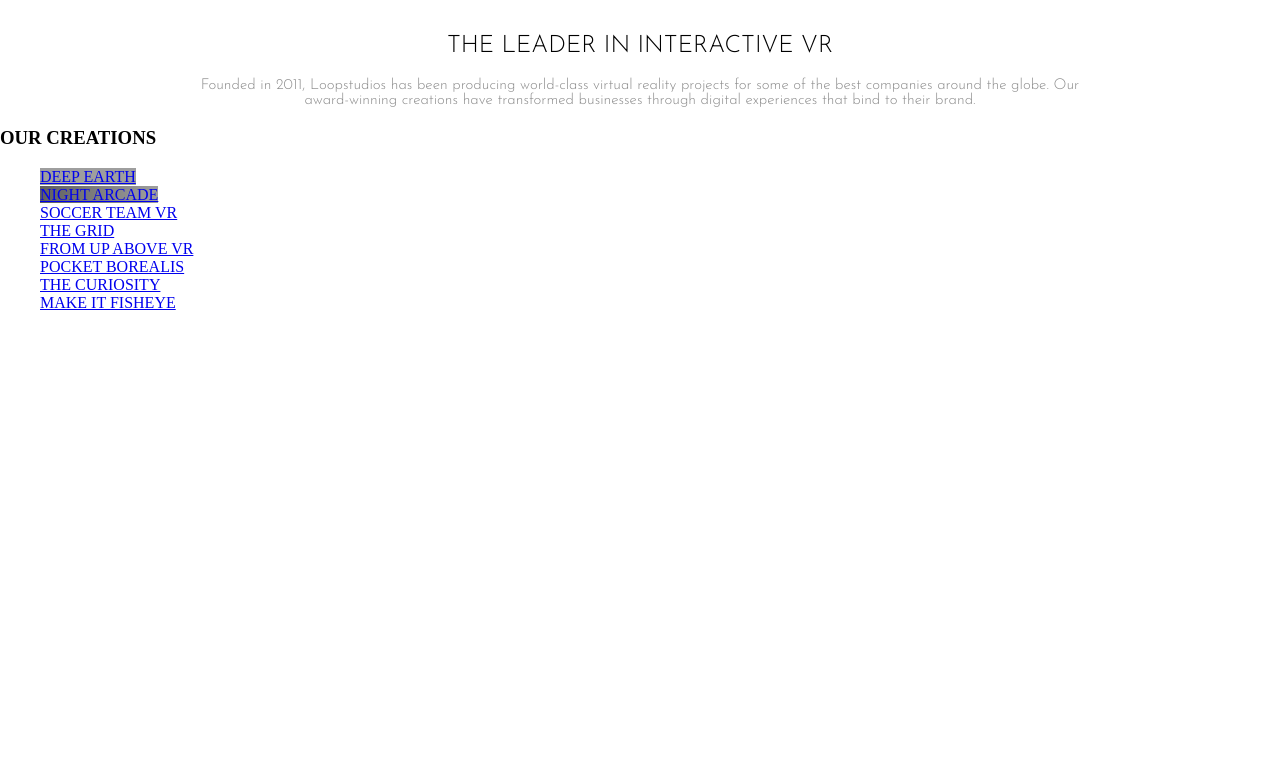
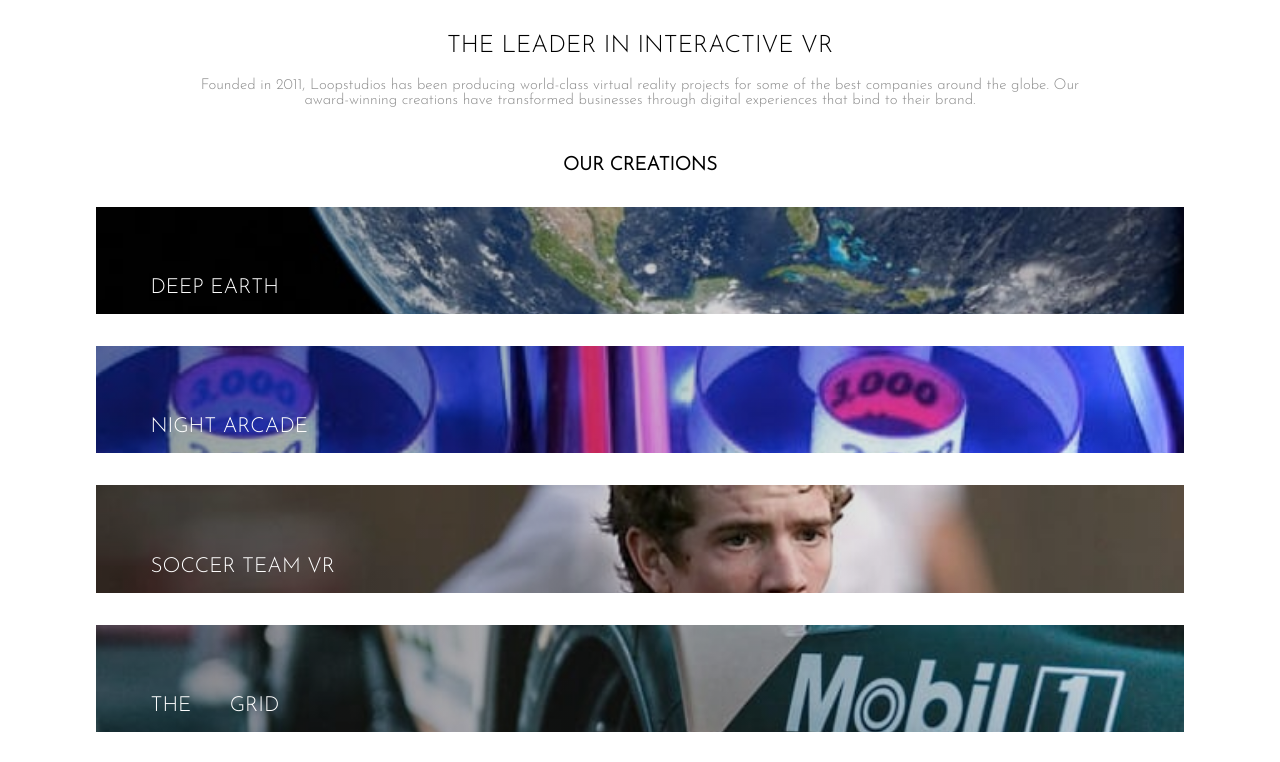
Before and after one commit to ritey01/loopstudios-landing-page, a React (Create React App) app: page / in a window 1280 px wide. Shown: the part 1081-1843 px from the top of the page. Before the commit the page ends 1409 px from the top, so only its background shows below. Built offline with nearby package versions, Linux system fonts and the light colour scheme; grey boxes are pictures that could not be loaded.

Commit message:
Add styled cards with images

```diff
--- a/src/components/Creations.js
+++ b/src/components/Creations.js
@@ -1,54 +1,135 @@
 import styled from "styled-components";
 import { NavLink } from "react-router-dom";
+import earth from "../images/mobile/image-deep-earth.jpg";
+import arcade from "../images/mobile/image-night-arcade.jpg";
+import soccer from "../images/mobile/image-soccer-team.jpg";
+import grid from "../images/mobile/image-grid.jpg";
+import above from "../images/mobile/image-from-above.jpg";
+import pocket from "../images/mobile/image-pocket-borealis.jpg";
+import curiosity from "../images/mobile/image-curiosity.jpg";
+import fisheye from "../images/mobile/image-fisheye.jpg";
+import theme from "../themes/theme";
 
-const StyledTitle = styled.h3``;
+const StyledTitle = styled.h3`
+  font-family: "Josefin Sans", sans-serif;
+  text-align: center;
+  margin: 3rem auto 2rem auto;
+`;
+
 const StyledList = styled.ul`
   list-style: none;
+  padding: 0;
 `;
-const ItemLink = styled(NavLink)``;
 
-const EarthLink = styled(ItemLink)`
-  background-image: url(/images/desktop/image-deep-earth.jpg);
+const StyledCards = styled.div`
+  display: flex;
+  flex-direction: column;
+  justify-content: center;
+`;
+
+const ItemLink = styled(NavLink)`
+  text-decoration: none;
+  color: ${(props) => props.theme.colors.white};
+  position: absolute;
+  bottom: 15%;
+  left: 5%;
+  font-family: "Josefin Sans", sans-serif;
+  font-size: 1.3rem;
+  max-width: 49%;
+`;
+
+const Item = styled.li`
+  height: 6.7rem;
+  width: 85%;
+  margin: 0 auto 2rem auto;
+  background-position: top center;
   background-repeat: no-repeat;
   background-size: cover;
+  position: relative;
 `;
 
-const ArcadeLink = styled(ItemLink)`
+const EarthLink = styled(Item)`
   background-image: linear-gradient(to right, rgba(0, 0, 0, 0.4), transparent),
-    url("/images/mobile/image-night-arcade.jpg");
-  background-repeat: no-repeat;
-  background-size: cover;
+    url(${earth});
 `;
 
+const ArcadeLink = styled(Item)`
+  background-image: linear-gradient(to right, rgba(0, 0, 0, 0.4), transparent),
+    url(${arcade});
+`;
+const SoccerLink = styled(Item)`
+  background-image: linear-gradient(to right, rgba(0, 0, 0, 0.4), transparent),
+    url(${soccer});
+`;
+
+const GridLink = styled(Item)`
+  background-image: linear-gradient(to right, rgba(0, 0, 0, 0.4), transparent),
+    url(${grid});
+  word-spacing: 2rem;
+`;
+
+const AboveLink = styled(Item)`
+  background-image: linear-gradient(to right, rgba(0, 0, 0, 0.4), transparent),
+    url(${above});
+`;
+
+const PocketLink = styled(Item)`
+  background-image: linear-gradient(to right, rgba(0, 0, 0, 0.4), transparent),
+    url(${pocket});
+`;
+
+const CuriosityLink = styled(Item)`
+  background-image: linear-gradient(to right, rgba(0, 0, 0, 0.4), transparent),
+    url(${curiosity});
+`;
+
+const FisheyeLink = styled(Item)`
+  background-image: linear-gradient(to right, rgba(0, 0, 0, 0.4), transparent),
+    url(${fisheye});
+`;
+
+const BottomLink = styled(NavLink)`
+  border: solid 2px black;
+  text-decoration: none;
+  color: black;
+  padding: 1rem 2.2rem;
+  letter-spacing: 0.1rem;
+  margin: 0 auto;
+  font-weight: bold;
+  font-family: "Josefin Sans", sans-serif;
+`;
 const Creations = () => {
   return (
     <>
       <StyledTitle>OUR CREATIONS</StyledTitle>
       <StyledList>
-        <li>
-          <EarthLink to="/products/deep-earth">DEEP EARTH</EarthLink>
-        </li>
-        <li>
-          <ArcadeLink to="/products/night-arcade">NIGHT ARCADE</ArcadeLink>
-        </li>
-        <li>
+        <StyledCards>
+          <EarthLink>
+            <ItemLink to="/products/deep-earth">DEEP EARTH</ItemLink>
+          </EarthLink>
+          <ArcadeLink>
+            <ItemLink to="/products/night-arcade">NIGHT ARCADE</ItemLink>
+          </ArcadeLink>
+          <SoccerLink>
             <ItemLink to="/products/soccer-teamVR">SOCCER TEAM VR</ItemLink>
-        </li>
-        <li>
+          </SoccerLink>
+          <GridLink>
             <ItemLink to="/products/the-grid">THE GRID</ItemLink>
-        </li>
-        <li>
+          </GridLink>
+          <AboveLink>
             <ItemLink to="/products/up-above">FROM UP ABOVE VR</ItemLink>
-        </li>
-        <li>
+          </AboveLink>
+          <PocketLink>
             <ItemLink to="/products/pocket-borealis">POCKET BOREALIS</ItemLink>
-        </li>
-        <li>
+          </PocketLink>
+          <CuriosityLink>
             <ItemLink to="/products/curiosity">THE CURIOSITY</ItemLink>
-        </li>
-        <li>
+          </CuriosityLink>
+          <FisheyeLink>
             <ItemLink to="/products/fisheye">MAKE IT FISHEYE</ItemLink>
-        </li>
+          </FisheyeLink>
+          <BottomLink to="/products">SEE ALL</BottomLink>
+        </StyledCards>
       </StyledList>
     </>
   );
```
Lines whose indentation alone changed are shown as unchanged.
